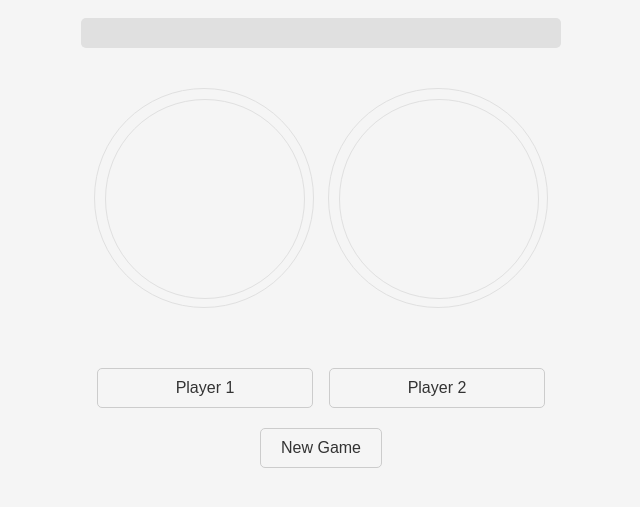
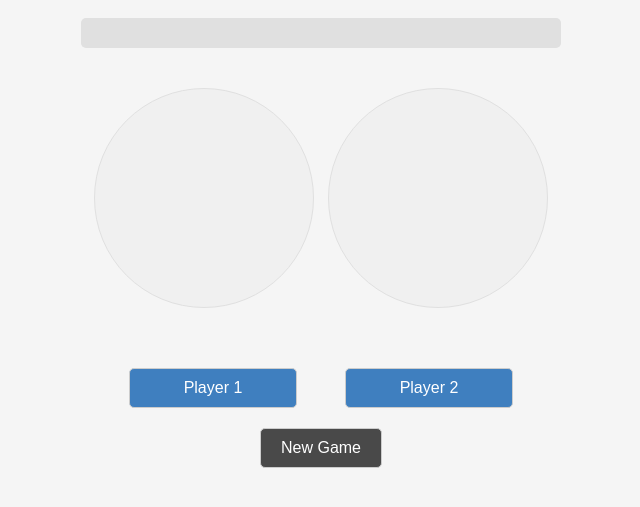
Before and after one commit to mitch-diaz/rock-paper-scissors, a plain HTML site: page index.html in a window 1280 px wide. Shown: the part 197-704 px from the top of the page, without its empty margins (319-959 px from the left). Drawn offline with Linux system fonts and the light colour scheme; a web font is replaced by a local one.

Commit message:
Button styles added, minor change to html structure

```diff
--- a/index.html
+++ b/index.html
@@ -18,12 +18,12 @@
 
     <div class="images-container">
 
-      <div id="player1-frame">
-        <div class="image-div" id="player1-choice"></div>
+      <div class="player1-frame" id="player1-choice">
+
       </div>
 
-      <div id="player2-frame">
-        <div class="image-div" id="player2-choice"></div>
+      <div class="player2-frame" id="player2-choice">
+
       </div>
 
     </div>
--- a/style.css
+++ b/style.css
@@ -43,21 +43,23 @@ div .result-Msg {
   height: 300px;
 }
 
-#player1-frame {
+.player1-frame {
   width: 220px;
   height: 220px;
   border: 1px solid #e0e0e0;
   border-radius: 50%;
+  background-color: #f0f0f0;
 }
 
-#player2-frame {
+.player2-frame {
   width: 220px;
   height: 220px;
   border: 1px solid #e0e0e0;
   border-radius: 50%;
+  background-color: #f0f0f0;
 }
 
-.image-div {
+/* .image-div {
   position: relative;
   top: 10px;
   left: 10px;
@@ -65,11 +67,11 @@ div .result-Msg {
   height: 200px;
   border: 1px solid #e0e0e0;
   border-radius: 100px;
-}
+} */
 
 /* Styles applied to img tags when added to the DOM */
-.image-div img {
-  width: 200px;
+.player1-frame, .player2-frame, img {
+  width: 220px;
   border-radius: 50%;
 }
 
@@ -81,24 +83,32 @@ div .result-Msg {
 
 .btn {
   margin-top: 20px;
-  width: 45%;
+  width: 35%;
   font-size: 16px;
-  background-color: transparent;
-  color: #333;
+  background-color: #3F7FBF;
+  color: #fff;
   border: 1px solid #ccc;
   border-radius: 5px;
   padding: 10px 20px;
   cursor: pointer;
 }
 
+.btn:hover {
+  background-color: #6792bd;
+}
+
 .resetBtn {
   margin-top: 20px;
   width: 100%;
   font-size: 16px;
-  background-color: transparent;
-  color: #333;
+  background-color: #494949;
+  color: #fff;
   border: 1px solid #ccc;
   border-radius: 5px;
   padding: 10px 20px;
   cursor: pointer;
 }
+
+.resetBtn:hover {
+  background-color: #6a6a6a;
+}
```
